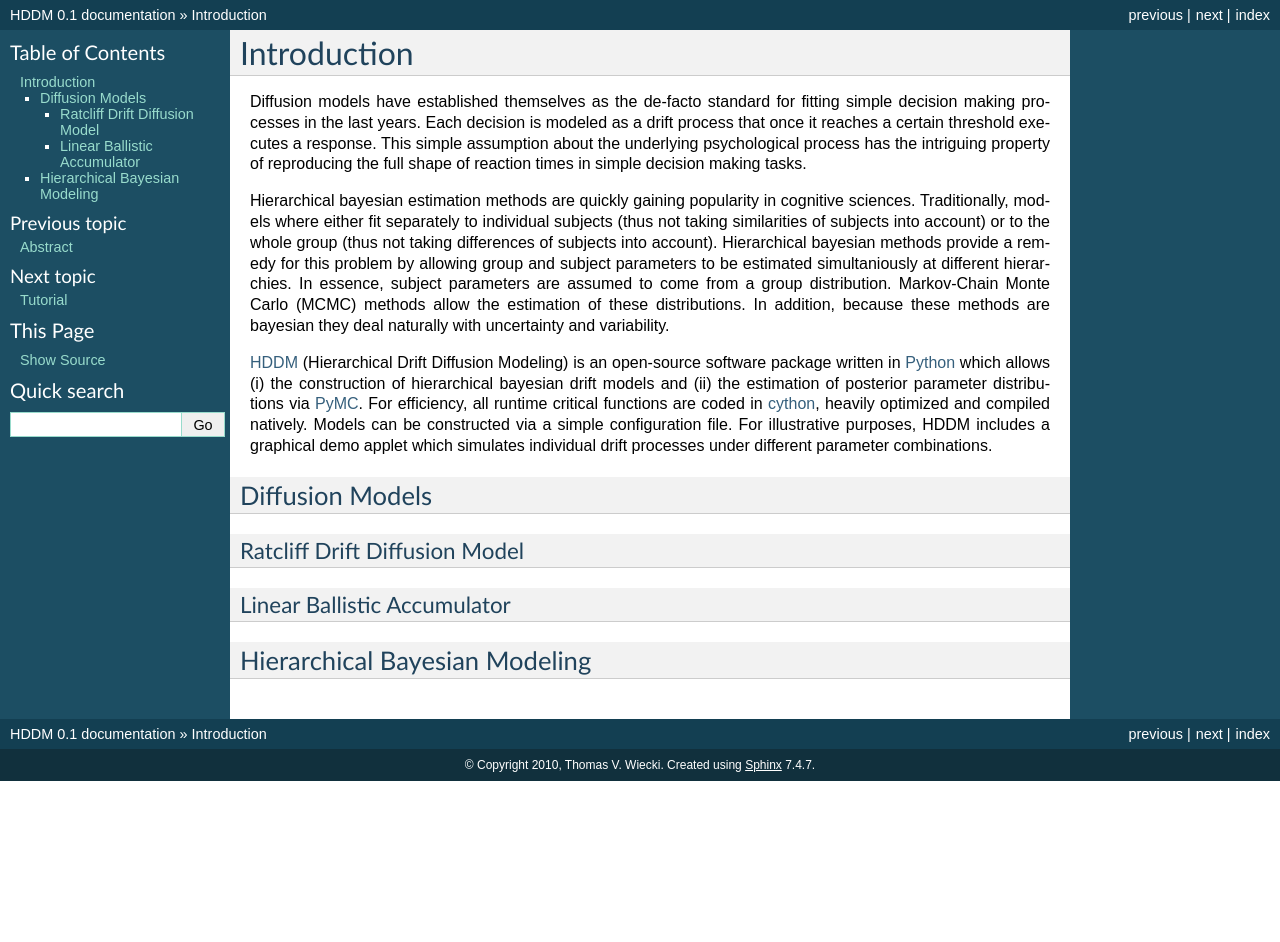
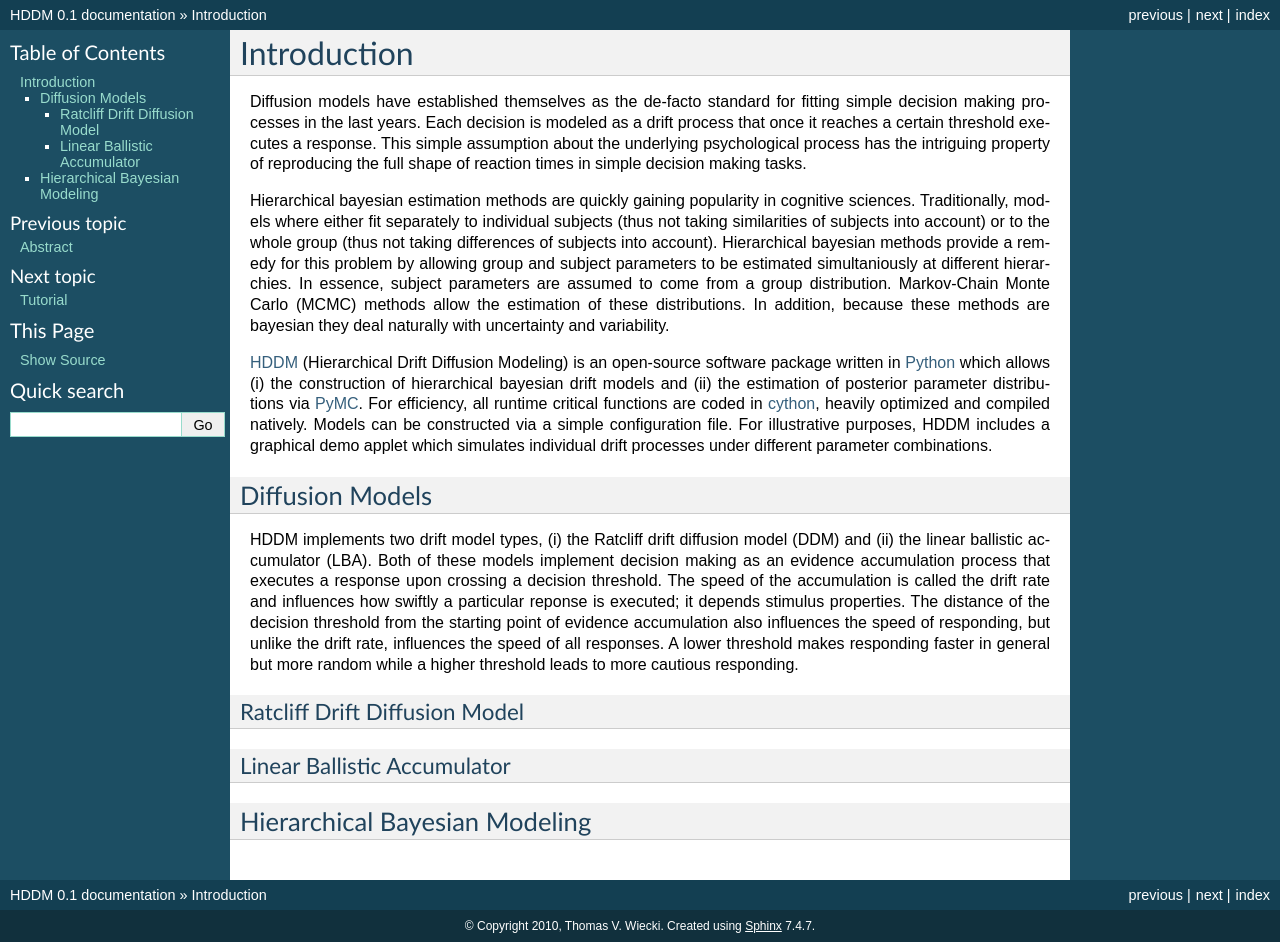
Before and after one commit to hddm-devs/hddm, a Sphinx documentation site: the page built from docs/intro.rst, in a window 1280 px wide. Built offline with Sphinx 7.4.7, drawn with Linux system fonts in a browser that asks for light colours; formulas are drawn with MathJax 3; before the commit the page ends 900 px from its top, so only the background shows below that.

Commit message:
More docs

```diff
--- a/docs/index.rst
+++ b/docs/index.rst
@@ -23,6 +23,7 @@ Installation
 or get the source from the project page or the repository and
 
 ::
+
     setup.py install
 
 Usage
@@ -80,6 +82,7 @@ possible. Here is a short list of some of its features:
 * Several convergence and goodness-of-fit diagnostics.
 
 Table of Contents:
+==================
 
 .. toctree::
     :maxdepth: 2
--- a/docs/intro.rst
+++ b/docs/intro.rst
@@ -36,9 +36,22 @@ different parameter combinations.
 Diffusion Models
 ----------------
 
+HDDM implements two drift model types, (i) the Ratcliff drift
+diffusion model (DDM) and (ii) the linear ballistic accumulator
+(LBA). Both of these models implement decision making as an evidence
+accumulation process that executes a response upon crossing a decision
+threshold. The speed of the accumulation is called the drift rate and
+influences how swiftly a particular reponse is executed; it depends
+stimulus properties. The distance of the decision threshold from the
+starting point of evidence accumulation also influences the speed of
+responding, but unlike the drift rate, influences the speed of all
+responses. A lower threshold makes responding faster in general but
+more random while a higher threshold leads to more cautious
+responding.
 
 Ratcliff Drift Diffusion Model
 ------------------------------
+
 
 
 Linear Ballistic Accumulator
```
Also changed, not shown: other parts of docs/index.rst (+2 -1 lines).
